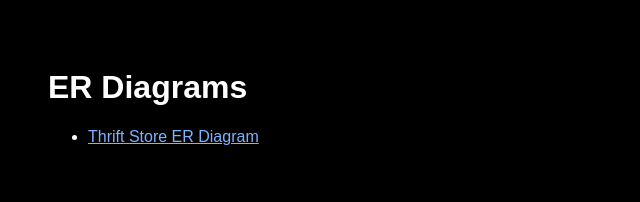
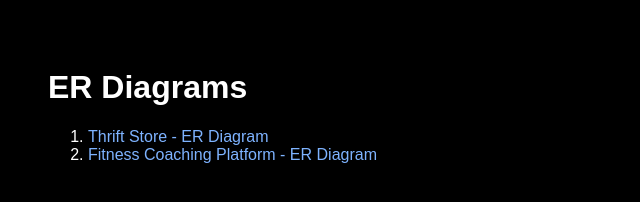
Before and after one commit to Ishan-Parnami/DB-ER, a plain HTML site: page index.html in a window 1280 px wide. Shown: the whole page, without its empty margins (0-640 px from the left). Drawn offline with Linux system fonts and the light colour scheme.

Commit message:
feat: Add Fitness Coaching Platform ER Diagram

```diff
--- a/index.html
+++ b/index.html
@@ -13,6 +13,13 @@
     a {
       color: #7eb3ff;
     }
+
+    ul {
+      list-style-type: decimal;
+    }
+    a {
+      text-decoration: none;
+    }
   </style>
 </head>
 <body>
@@ -20,7 +27,8 @@
   <h1>ER Diagrams</h1>
 
   <ul>
-    <li><a href="thrift-store-er/index.html">Thrift Store ER Diagram</a></li>
+    <li><a href="thrift-store-er/index.html">Thrift Store - ER Diagram</a></li>
+    <li><a href="fitness-coaching-platform-er/index.html">Fitness Coaching Platform - ER Diagram</a></li>
   </ul>
 
 </body>
```
Also changed, not shown: fitness-coaching-platform-er/index.html (added, +22 -0 lines), fitness-coaching-platform-er/er-diagram-2.svg (added), 1 other file.
